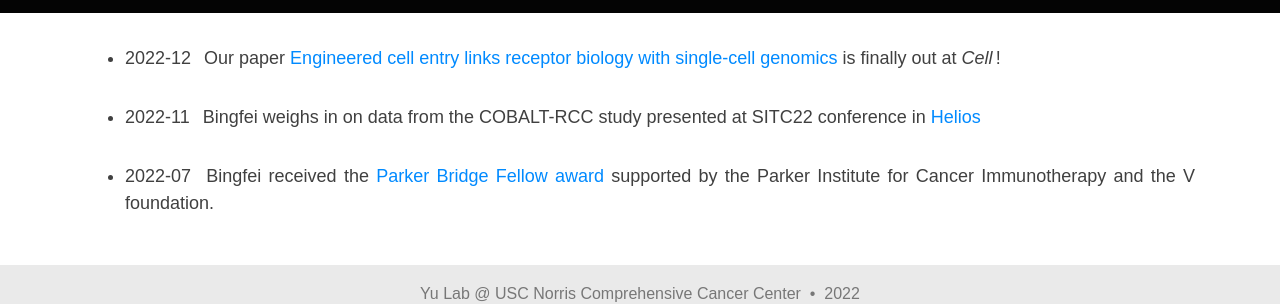
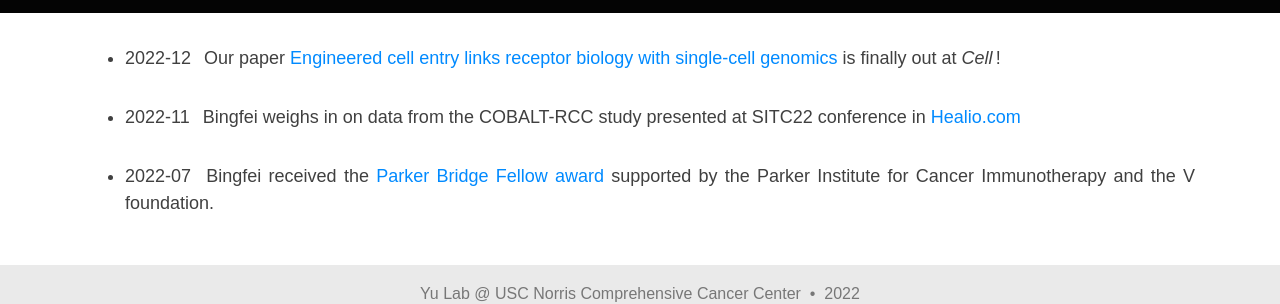
Before and after one commit to bingfeiyu-lab/bingfeiyu-lab.github.io, a Jekyll site: the page built from news.html, in a window 1280 px wide. Shown: the part 199-503 px from the top of the page. Built offline with Jekyll 4.4.1, drawn with Linux system fonts in a browser that asks for light colours; nearby versions of some CDN libraries.

Commit message:
Fix typo

```diff
--- a/news.html
+++ b/news.html
@@ -21,7 +21,7 @@ header_img: "../img/news.png"
       Bingfei weighs in on data from the COBALT-RCC study presented at SITC22 conference in
       <a href="https://www.healio.com/news/hematology-oncology/20221111/offtheshelf-cart-produces-complete-remission-in-patient-with-advanced-kidney-cancer"
 	 target="_blank">
-	Helios
+	Healio.com
       </a>
     </li>
 
```
Also changed, not shown: 1 other file.
